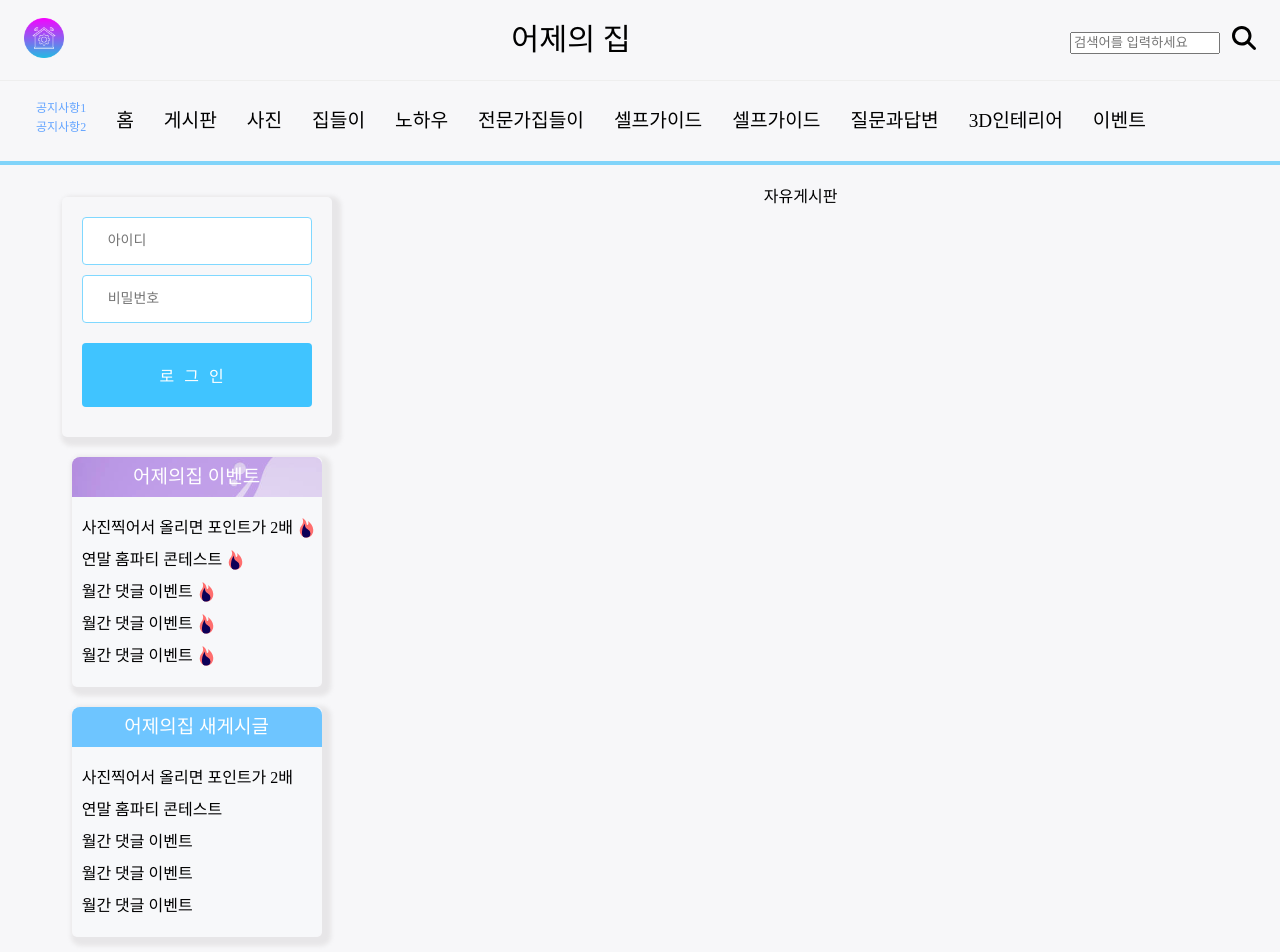
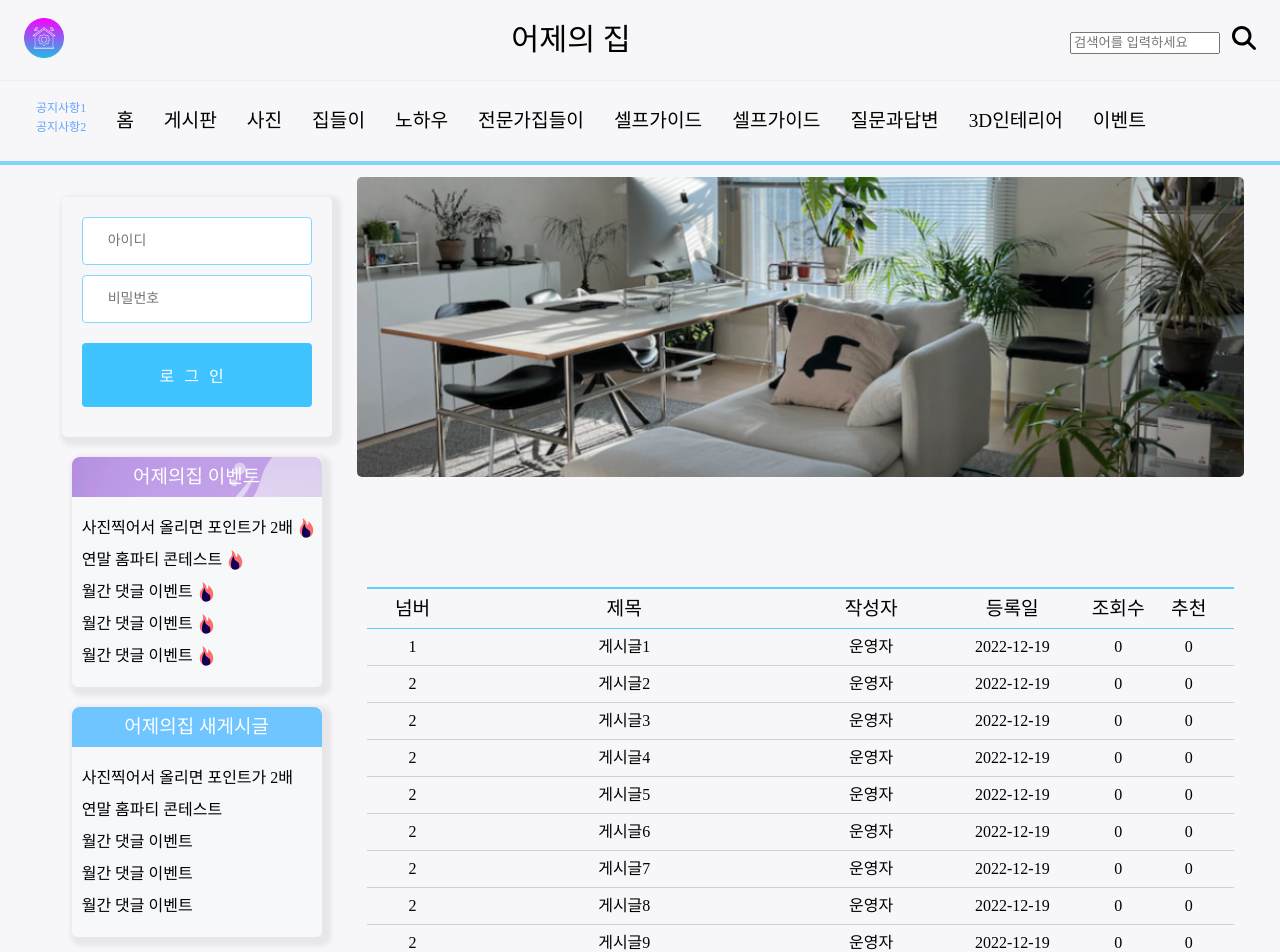
Before and after one commit to kimys-kor/YesterdayHome, a React (Create React App) app: page /freeboard in a window 1280 px wide. Shown: the top 952 px of the page. Built offline with nearby package versions, Linux system fonts and the light colour scheme; a web font is replaced by a local one.

Commit message:
edit board

```diff
--- a/package.json
+++ b/package.json
@@ -14,6 +14,7 @@
     "react": "^18.2.0",
     "react-dom": "^18.2.0",
     "react-hook-form": "^7.41.0",
+    "react-js-pagination": "^3.0.3",
     "react-router-dom": "^6.5.0",
     "react-scripts": "5.0.1",
     "react-switch": "^7.0.0",
--- a/src/Components/Board/Freeboard.js
+++ /dev/null
@@ -1,17 +0,0 @@
-import { useEffect, useState } from "react";
-import styled from "styled-components";
-
-const Freeboard_content = styled.div`
-  max-width: 1280px;
-  min-height: 1000px;
-  margin: 0 auto;
-  padding: 12px 36px;
-
-  display: flex;
-`;
-
-function Freeboard() {
-  return <Freeboard_content>자유게시판</Freeboard_content>;
-}
-
-export default Freeboard;
--- /dev/null
+++ b/src/Components/Maincomponents/Freeboard.js
@@ -0,0 +1,18 @@
+import { useEffect, useState } from "react";
+import styled from "styled-components";
+
+import Boardbanner from "./freeboard/Boardbanner";
+import Board from "./freeboard/Board";
+
+const Freeboard_content = styled.div``;
+
+function Freeboard() {
+  return (
+    <Freeboard_content>
+      <Boardbanner></Boardbanner>
+      <Board></Board>
+    </Freeboard_content>
+  );
+}
+
+export default Freeboard;
--- a/src/Components/Maincomponents/Mainbar.js
+++ b/src/Components/Maincomponents/Mainbar.js
@@ -3,14 +3,6 @@ import styled from "styled-components";
 
 import Mainbanner from "./mainbar/Mainbanner.js";
 import Picturecard from "./mainbar/Picturecard.js";
-
-const Menubox = styled.div`
-  flex: 0 0 73.4%;
-  max-width: 73.4%;
-
-  display: flex;
-  flex-direction: column;
-`;
 
 const Picturearea = styled.div`
   margin-top: 40px;
@@ -20,7 +12,7 @@ const Picturearea = styled.div`
 
 function Mainbar() {
   return (
-    <Menubox>
+    <>
       <Mainbanner></Mainbanner>
       <Picturearea>
         <Picturecard></Picturecard>
@@ -29,7 +21,7 @@ function Mainbar() {
         <Picturecard></Picturecard>
         <Picturecard></Picturecard>
       </Picturearea>
-    </Menubox>
+    </>
   );
 }
 
--- /dev/null
+++ b/src/Components/Maincomponents/freeboard/Board.js
@@ -0,0 +1,144 @@
+import React from "react";
+import styled from "styled-components";
+
+import Paging from "./Paging";
+
+const Table = styled.ul`
+  width: 100%;
+  border-radius: 7px;
+  padding: 10px;
+`;
+
+const Title = styled.li`
+  width: 100%;
+  display: grid;
+  padding: 10px;
+  border-top: 2.5px solid #63ccff;
+  border-bottom: 1px solid #63ccff;
+
+  grid-template-columns: 1fr 5fr 2fr 2fr 1fr 1fr;
+
+  div {
+    text-align: center;
+    font-size: 1.2rem;
+  }
+`;
+
+const Tr = styled.li`
+  width: 100%;
+  display: grid;
+  padding: 10px;
+  border-bottom: 1px solid #cfcfcf;
+
+  grid-template-columns: 1fr 5fr 2fr 2fr 1fr 1fr;
+
+  div {
+    text-align: center;
+  }
+`;
+
+const Tdno = styled.div``;
+const Tdtitle = styled.div``;
+const Tdname = styled.div``;
+const Tddate = styled.div``;
+const Tdviews = styled.div``;
+const Tdrcm = styled.div``;
+
+function Board() {
+  return (
+    <Table>
+      <Title>
+        <Tdno>넘버</Tdno>
+        <Tdtitle>제목</Tdtitle>
+        <Tdname>작성자</Tdname>
+        <Tddate>등록일</Tddate>
+        <Tdviews>조회수</Tdviews>
+        <Tdrcm>추천</Tdrcm>
+      </Title>
+
+      <Tr>
+        <Tdno>1</Tdno>
+        <Tdtitle>게시글1</Tdtitle>
+        <Tdname>운영자</Tdname>
+        <Tddate>2022-12-19</Tddate>
+        <Tdviews>0</Tdviews>
+        <Tdrcm>0</Tdrcm>
+      </Tr>
+      <Tr>
+        <Tdno>2</Tdno>
+        <Tdtitle>게시글2</Tdtitle>
+        <Tdname>운영자</Tdname>
+        <Tddate>2022-12-19</Tddate>
+        <Tdviews>0</Tdviews>
+        <Tdrcm>0</Tdrcm>
+      </Tr>
+      <Tr>
+        <Tdno>2</Tdno>
+        <Tdtitle>게시글3</Tdtitle>
+        <Tdname>운영자</Tdname>
+        <Tddate>2022-12-19</Tddate>
+        <Tdviews>0</Tdviews>
+        <Tdrcm>0</Tdrcm>
+      </Tr>
+      <Tr>
+        <Tdno>2</Tdno>
+        <Tdtitle>게시글4</Tdtitle>
+        <Tdname>운영자</Tdname>
+        <Tddate>2022-12-19</Tddate>
+        <Tdviews>0</Tdviews>
+        <Tdrcm>0</Tdrcm>
+      </Tr>
+      <Tr>
+        <Tdno>2</Tdno>
+        <Tdtitle>게시글5</Tdtitle>
+        <Tdname>운영자</Tdname>
+        <Tddate>2022-12-19</Tddate>
+        <Tdviews>0</Tdviews>
+        <Tdrcm>0</Tdrcm>
+      </Tr>
+      <Tr>
+        <Tdno>2</Tdno>
+        <Tdtitle>게시글6</Tdtitle>
+        <Tdname>운영자</Tdname>
+        <Tddate>2022-12-19</Tddate>
+        <Tdviews>0</Tdviews>
+        <Tdrcm>0</Tdrcm>
+      </Tr>
+      <Tr>
+        <Tdno>2</Tdno>
+        <Tdtitle>게시글7</Tdtitle>
+        <Tdname>운영자</Tdname>
+        <Tddate>2022-12-19</Tddate>
+        <Tdviews>0</Tdviews>
+        <Tdrcm>0</Tdrcm>
+      </Tr>
+      <Tr>
+        <Tdno>2</Tdno>
+        <Tdtitle>게시글8</Tdtitle>
+        <Tdname>운영자</Tdname>
+        <Tddate>2022-12-19</Tddate>
+        <Tdviews>0</Tdviews>
+        <Tdrcm>0</Tdrcm>
+      </Tr>
+      <Tr>
+        <Tdno>2</Tdno>
+        <Tdtitle>게시글9</Tdtitle>
+        <Tdname>운영자</Tdname>
+        <Tddate>2022-12-19</Tddate>
+        <Tdviews>0</Tdviews>
+        <Tdrcm>0</Tdrcm>
+      </Tr>
+      <Tr>
+        <Tdno>2</Tdno>
+        <Tdtitle>게시글10</Tdtitle>
+        <Tdname>운영자</Tdname>
+        <Tddate>2022-12-19</Tddate>
+        <Tdviews>0</Tdviews>
+        <Tdrcm>0</Tdrcm>
+      </Tr>
+      <Paging page={1} count={15}></Paging>
+    </Table>
+  );
+}
+
+export default Board;
--- /dev/null
+++ b/src/Components/Maincomponents/freeboard/Boardbanner.js
@@ -0,0 +1,35 @@
+import styled from "styled-components";
+
+import Mainpic from "../../../bannerpic/main1.png";
+
+const Card = styled.div`
+  width: 100%;
+  height: 400px;
+  text-align: center;
+  overflow: hidden;
+
+  margin: 0 auto;
+
+  img {
+    width: 100%;
+    height: 300px;
+    object-fit: cover;
+    border-radius: 5px;
+    transition: all 0.2s linear;
+  }
+
+  img:hover {
+    cursor: pointer;
+    transform: scale(1.02);
+  }
+`;
+
+function Boardbanner() {
+  return (
+    <Card>
+      <img src={Mainpic} />
+    </Card>
+  );
+}
+
+export default Boardbanner;
--- /dev/null
+++ b/src/Components/Maincomponents/freeboard/Paging.css
@@ -0,0 +1,54 @@
+.pagination {
+  display: flex;
+  justify-content: center;
+  margin-top: 15px;
+}
+
+ul {
+  list-style: none;
+  padding: 0;
+}
+
+ul.pagination li {
+  display: inline-block;
+  width: 30px;
+  height: 30px;
+  border: 1px solid #e2e2e2;
+  display: flex;
+  justify-content: center;
+  align-items: center;
+  font-size: 1rem;
+}
+
+ul.pagination li:first-child {
+  border-radius: 5px 0 0 5px;
+}
+
+ul.pagination li:last-child {
+  border-radius: 0 5px 5px 0;
+}
+
+ul.pagination li a {
+  text-decoration: none;
+  color: #337ab7;
+  font-size: 1rem;
+}
+
+ul.pagination li.active a {
+  color: white;
+}
+
+ul.pagination li.active {
+  background-color: #337ab7;
+}
+
+ul.pagination li a:hover,
+ul.pagination li a.active {
+  color: blue;
+}
+
+.page-selection {
+  width: 48px;
+  height: 30px;
+  color: #337ab7;
+}
--- /dev/null
+++ b/src/Components/Maincomponents/freeboard/Paging.js
@@ -0,0 +1,29 @@
+import React from "react";
+import Pagination from "react-js-pagination";
+import "./Paging.css";
+
+// activePage : 현재 페이지
+// itemsCountPerPage : 한 페이지 당 보여줄 아이템 수
+//  totalItemsCount : 총 아이템 수
+// pageRangeDisplayed : paginator에서 보여줄 페이지 범위
+// prevPageText : 이전 페이지로 가기를 나타내는 텍스트
+// nextPageText : 다음 페이지로 가기를 나타내는 텍스트
+// onChange : 페이지가 바뀔 때 핸들링하는 함수
+
+const Paging = ({ page, count, setPage }) => {
+  return (
+    <div>
+      <Pagination
+        activePage={page}
+        itemsCountPerPage={10}
+        totalItemsCount={450}
+        pageRangeDisplayed={5}
+        prevPageText={"<"}
+        nextPageText={">"}
+        onChange={setPage}
+      />
+    </div>
+  );
+};
+
+export default Paging;
--- a/src/Components/Page.js
+++ b/src/Components/Page.js
@@ -6,7 +6,7 @@ import Navbar from "./Navbar";
 import Sidebar from "./Maincomponents/Sidebar";
 import Mainbar from "./Maincomponents/Mainbar";
 
-import Freeboard from "./Board/Freeboard";
+import Freeboard from "./Maincomponents/Freeboard";
 
 import { BrowserRouter, Routes, Route, Link } from "react-router-dom";
 
@@ -37,6 +37,13 @@ const Box = styled.div`
 
     display: flex;
   }
+  .Main1 {
+    flex: 0 0 73.4%;
+    max-width: 73.4%;
+
+    display: flex;
+    flex-direction: column;
+  }
 `;
 
 function Page() {
@@ -52,10 +59,12 @@ function Page() {
 
         <div className="Mainbox">
           <Sidebar></Sidebar>
-          <Routes>
-            <Route path="/" element={<Mainbar />} />
-            <Route path="/freeboard" element={<Freeboard />} />
-          </Routes>
+          <div className="Main1">
+            <Routes>
+              <Route path="/" element={<Mainbar />} />
+              <Route path="/freeboard" element={<Freeboard />} />
+            </Routes>
+          </div>
         </div>
         <Footer></Footer>
       </Box>
```
Also changed, not shown: src/Components/Board/Memberboard.js (deleted, +0 -7 lines), 1 other file (tests, documents, lock files or other folders).
